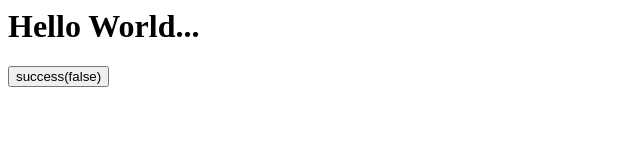
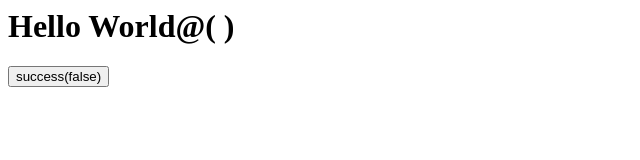
Before and after one commit to NishantDalvi014/flag38, a plain HTML site: page index.html in a window 1280 px wide. Shown: the full height of the page, 0-640 px from the left. Drawn offline with Linux system fonts and the light colour scheme.

Commit message:
Update index.html

```diff
--- a/index.html
+++ b/index.html
@@ -1,4 +1,4 @@
 <html>
-    <h1>Hello World...</h1>
+    <h1>Hello World@( )</h1>
     <button onclick="document.write(hextree.success(true))">success(false)</button>
 </html>
```
